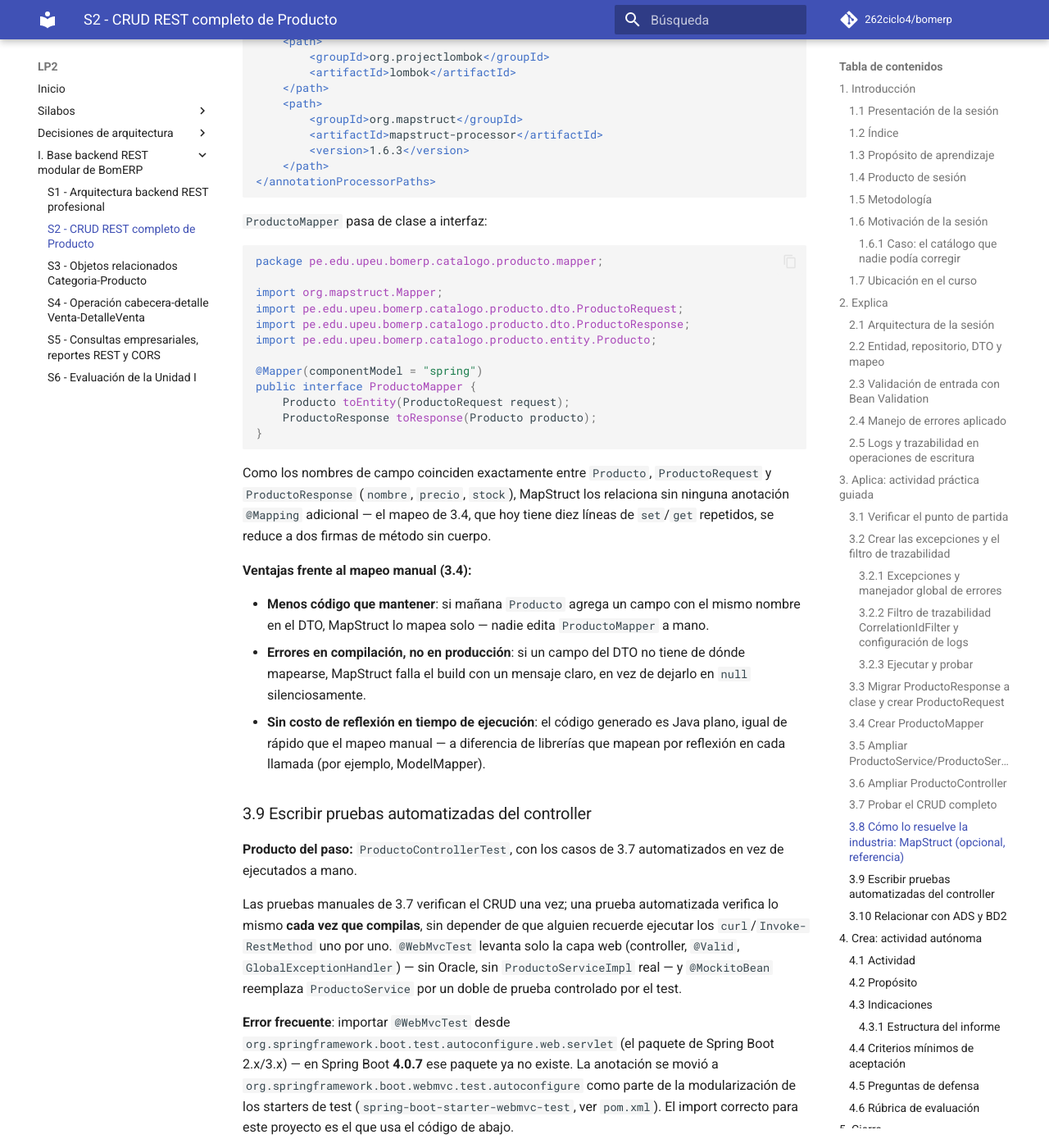
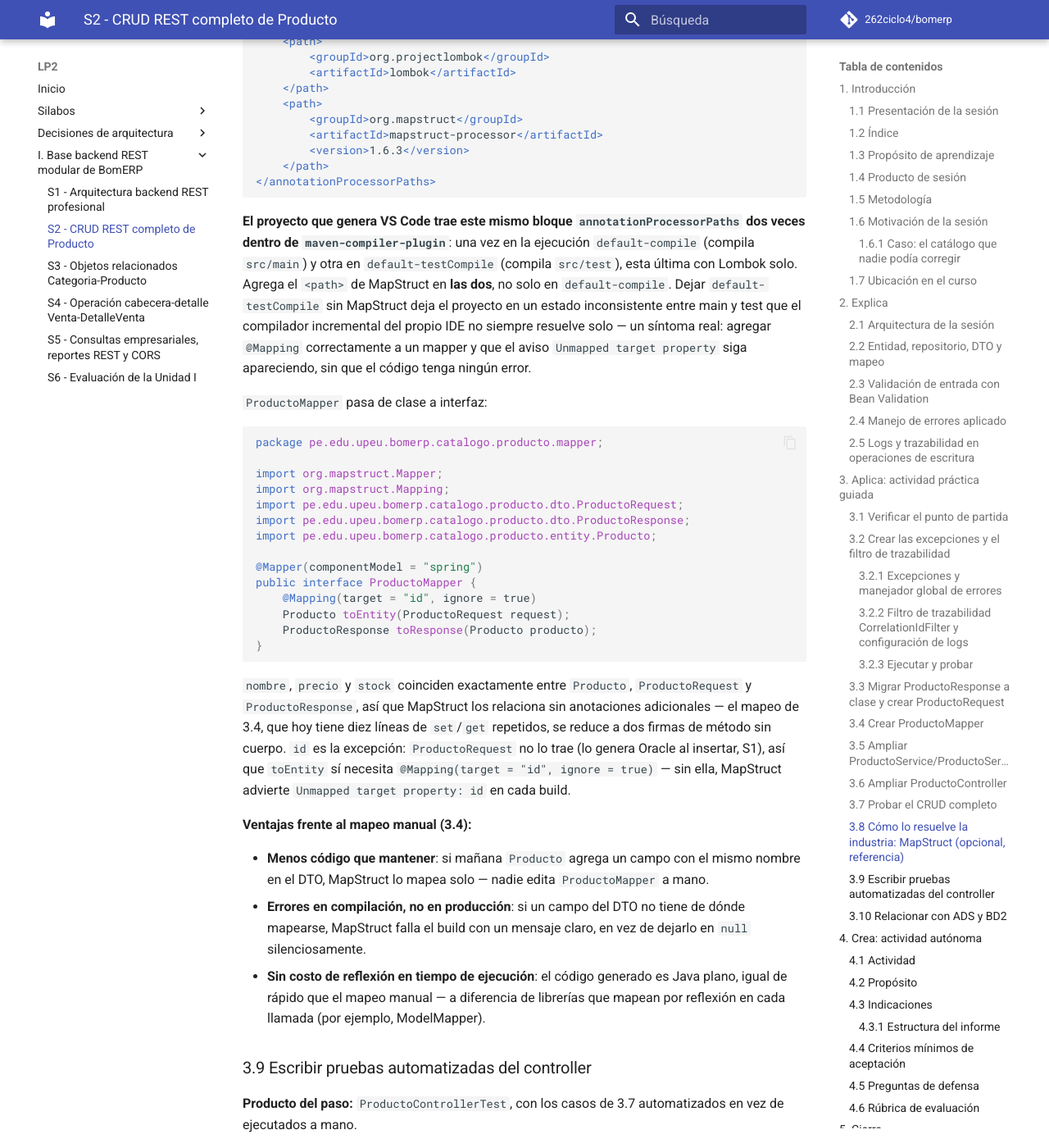
Before and after one commit to 262ciclo4/bomerp, an MkDocs documentation site: the page built from docs/lp2/sesiones/S02_CRUD_REST_Completo_Producto.md, in a window 1280 px wide and 1400 px high, scrolled down 17935 px. Shown: the whole window at 82% size. Built offline with MkDocs 1.6.1 and Material for MkDocs 9.7.7, drawn with Linux system fonts in a browser that asks for light colours; comment, search, counter and statistics services are not loaded.

Commit message:
S5: LP2 correcciones

````diff
--- a/docs/lp2/sesiones/S02_CRUD_REST_Completo_Producto.md
+++ b/docs/lp2/sesiones/S02_CRUD_REST_Completo_Producto.md
@@ -701,24 +701,28 @@ Y en el `maven-compiler-plugin`, junto al `annotationProcessorPaths` que ya tien
 </annotationProcessorPaths>
 ```
 
+**El proyecto que genera VS Code trae este mismo bloque `annotationProcessorPaths` dos veces dentro de `maven-compiler-plugin`**: una vez en la ejecución `default-compile` (compila `src/main`) y otra en `default-testCompile` (compila `src/test`), esta última con Lombok solo. Agrega el `<path>` de MapStruct en **las dos**, no solo en `default-compile`. Dejar `default-testCompile` sin MapStruct deja el proyecto en un estado inconsistente entre main y test que el compilador incremental del propio IDE no siempre resuelve solo — un síntoma real: agregar `@Mapping` correctamente a un mapper y que el aviso `Unmapped target property` siga apareciendo, sin que el código tenga ningún error.
+
 `ProductoMapper` pasa de clase a interfaz:
 
 ```java
 package pe.edu.upeu.bomerp.catalogo.producto.mapper;
 
 import org.mapstruct.Mapper;
+import org.mapstruct.Mapping;
 import pe.edu.upeu.bomerp.catalogo.producto.dto.ProductoRequest;
 import pe.edu.upeu.bomerp.catalogo.producto.dto.ProductoResponse;
 import pe.edu.upeu.bomerp.catalogo.producto.entity.Producto;
 
 @Mapper(componentModel = "spring")
 public interface ProductoMapper {
+    @Mapping(target = "id", ignore = true)
     Producto toEntity(ProductoRequest request);
     ProductoResponse toResponse(Producto producto);
 }
 ```
 
-Como los nombres de campo coinciden exactamente entre `Producto`, `ProductoRequest` y `ProductoResponse` (`nombre`, `precio`, `stock`), MapStruct los relaciona sin ninguna anotación `@Mapping` adicional — el mapeo de 3.4, que hoy tiene diez líneas de `set`/`get` repetidos, se reduce a dos firmas de método sin cuerpo.
+`nombre`, `precio` y `stock` coinciden exactamente entre `Producto`, `ProductoRequest` y `ProductoResponse`, así que MapStruct los relaciona sin anotaciones adicionales — el mapeo de 3.4, que hoy tiene diez líneas de `set`/`get` repetidos, se reduce a dos firmas de método sin cuerpo. `id` es la excepción: `ProductoRequest` no lo trae (lo genera Oracle al insertar, S1), así que `toEntity` sí necesita `@Mapping(target = "id", ignore = true)` — sin ella, MapStruct advierte `Unmapped target property: id` en cada build.
 
 **Ventajas frente al mapeo manual (3.4):**
 
````
Also changed, not shown: docs/lp2/sesiones/S03_Objetos_Relacionados_Categoria_Producto.md (+3 -1 lines), 2 other files.
